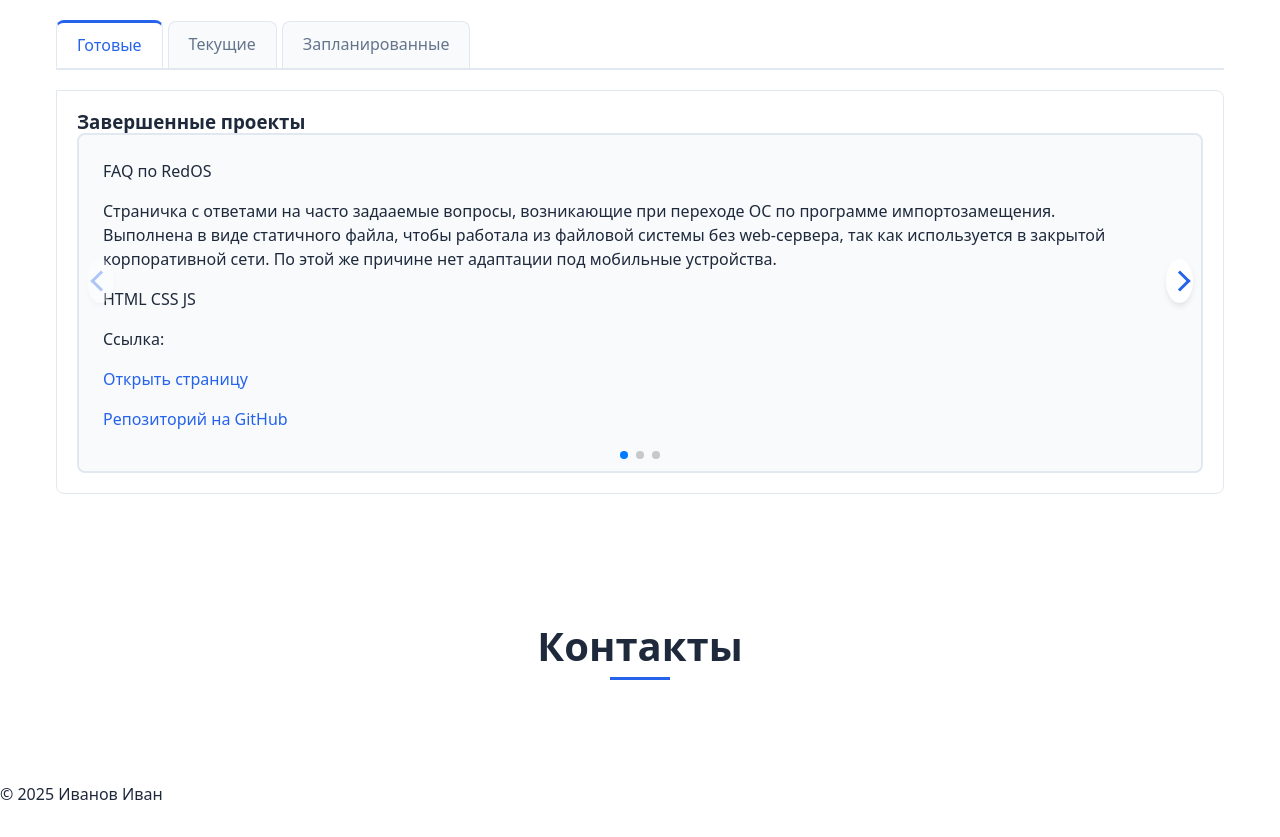
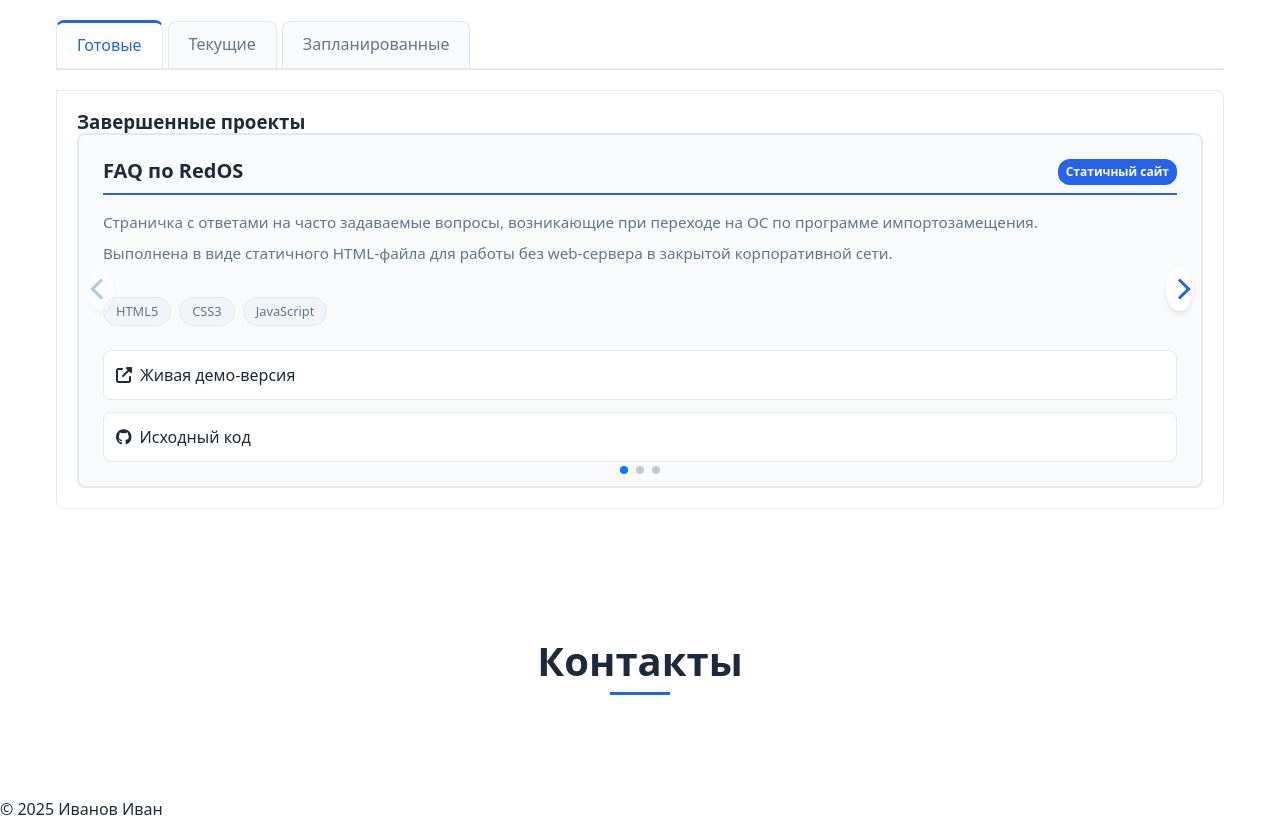
Before and after one commit to BooBa77/synergy_diplom, a plain HTML site: page index.html in a window 1280 px wide. Shown: the part 1800-2637 px from the top of the page. Drawn offline with nearby package versions, Linux system fonts and the light colour scheme.

Commit message:
стили для карточки готового проекта

```diff
--- a/css/projects.css
+++ b/css/projects.css
@@ -133,3 +133,106 @@
 .swiper-button-next::before {
     transform: translate(-50%, -50%) rotate(-135deg);
 }
+
+/* Стили карточки проекта */
+.project-card {
+    background: var(--bg-secondary);
+    padding: 1.5rem;
+    border-radius: var(--border-radius);
+    border: 2px solid var(--border-color);
+    height: 100%;
+    display: flex;
+    flex-direction: column;
+    transition: transform var(--transition-fast),
+                box-shadow var(--transition-fast);
+}
+
+.project-card:hover {
+    transform: translateY(-5px);
+    box-shadow: var(--shadow-lg);
+}
+
+.project-card__header {
+    display: flex;
+    justify-content: space-between;
+    align-items: flex-start;
+    margin-bottom: 1rem;
+    border-bottom: 2px solid var(--primary-color);
+    padding-bottom: 0.5rem;
+}
+
+.project-card__title {
+    font-size: 1.25rem;
+    font-weight: 700;
+    color: var(--text-primary);
+    margin: 0;
+}
+
+.project-card__badge {
+    background: var(--primary-color);
+    color: white;
+    font-size: 0.75rem;
+    padding: 0.25rem 0.5rem;
+    border-radius: 12px;
+    font-weight: 600;
+}
+
+.project-card__description {
+    flex-grow: 1;
+    margin-bottom: 1.5rem;
+}
+
+.project-card__description p {
+    font-size: 0.95rem;
+    line-height: 1.5;
+    color: var(--text-secondary);
+    margin-bottom: 0.5rem;
+}
+
+.project-card__tech {
+    display: flex;
+    flex-wrap: wrap;
+    gap: 0.5rem;
+    margin-bottom: 1.5rem;
+}
+
+.tech-tag {
+    background: var(--bg-tertiary);
+    color: var(--text-secondary);
+    font-size: 0.8rem;
+    padding: 0.25rem 0.75rem;
+    border-radius: 15px;
+    border: 1px solid var(--border-color);
+    font-weight: 500;
+}
+
+.project-card__links {
+    display: flex;
+    flex-direction: column;
+    gap: 0.75rem;
+}
+
+.project-link {
+    display: flex;
+    align-items: center;
+    gap: 0.5rem;
+    padding: 0.75rem;
+    background: var(--bg-primary);
+    border-radius: var(--border-radius);
+    border: 1px solid var(--border-color);
+    color: var(--text-primary);
+    text-decoration: none;
+    font-weight: 500;
+    transition: all var(--transition-fast);
+}
+
+.project-link:hover {
+    background: var(--primary-color);
+    color: white;
+    border-color: var(--primary-color);
+    transform: translateX(3px);
+}
+
+.project-link i {
+    font-size: 1rem;
+}
--- a/index.html
+++ b/index.html
@@ -163,14 +163,36 @@
                             <!-- Слайд 1 -->
                             <div class="swiper-slide">
                                 <div class="project-card">
-                                    <p>FAQ по RedOS</p>
-                                    <p>Страничка с ответами на часто задааемые вопросы, возникающие при переходе ОС по программе импортозамещения.<br>
-                                    Выполнена в виде статичного файла, чтобы работала из файловой системы без web-сервера,
-                                    так как используется в закрытой корпоративной сети. По этой же причине нет адаптации под мобильные устройства.</p>
-                                    <p>HTML CSS JS</p>
-                                    <p>Ссылка:</p>
-                                    <p><a href="https://booba77.github.io/RedOS_FAQ/">Открыть страницу</a></p>
-                                    <p><a href="https://github.com/BooBa77/RedOS_FAQ">Репозиторий на GitHub</a></p>
+                                    <!-- Верхняя часть с заголовком -->
+                                    <div class="project-card__header">
+                                        <h4 class="project-card__title">FAQ по RedOS</h4>
+                                        <span class="project-card__badge">Статичный сайт</span>
+                                    </div>
+
+                                    <!-- Описание проекта -->
+                                    <div class="project-card__description">
+                                        <p>Страничка с ответами на часто задаваемые вопросы, возникающие при переходе на ОС по программе импортозамещения.</p>
+                                        <p>Выполнена в виде статичного HTML-файла для работы без web-сервера в закрытой корпоративной сети.</p>
+                                    </div>
+
+                                    <!-- Технологии -->
+                                    <div class="project-card__tech">
+                                        <span class="tech-tag">HTML5</span>
+                                        <span class="tech-tag">CSS3</span>
+                                        <span class="tech-tag">JavaScript</span>
+                                    </div>
+
+                                    <!-- Ссылки -->
+                                    <div class="project-card__links">
+                                        <a href="https://booba77.github.io/RedOS_FAQ/" class="project-link" target="_blank">
+                                            <i class="fas fa-external-link-alt"></i>
+                                            <span>Живая демо-версия</span>
+                                        </a>
+                                        <a href="https://github.com/BooBa77/RedOS_FAQ" class="project-link" target="_blank">
+                                            <i class="fab fa-github"></i>
+                                            <span>Исходный код</span>
+                                        </a>
+                                    </div>
                                 </div>
                             </div>
                             <!-- Слайд 2 -->
```
